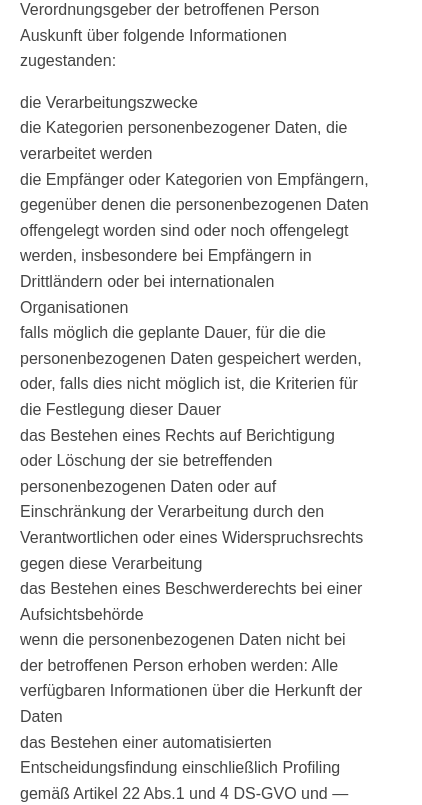
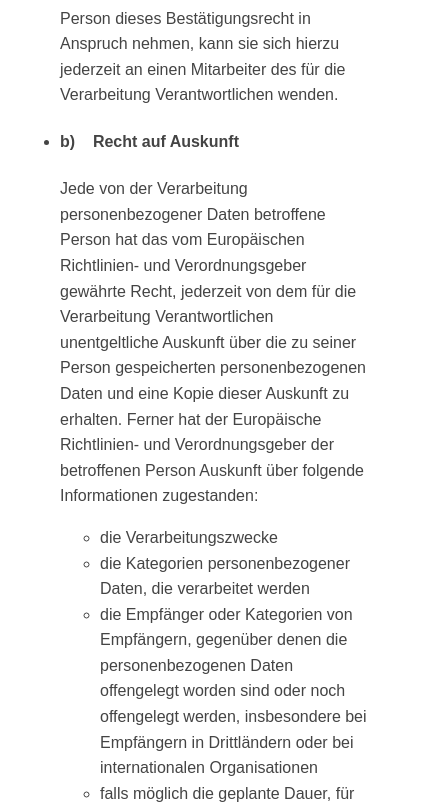
Before and after one commit to marcelbialas/monza-closed-landing, a React (Create React App) app: page /datenschutz in a window 390 px wide. Shown: the part 9759-10564 px from the top of the page, 422 px wide, since content can reach past the window. Built offline with nearby package versions, Linux system fonts and the light colour scheme.

Commit message:
removed css reset / fixed issue on mobile for vertical scrolling

```diff
--- a/src/App.css
+++ b/src/App.css
@@ -1,125 +1,3 @@
-/* http://meyerweb.com/eric/tools/css/reset/
-   v2.0 | 20110126
-   License: none (public domain)
-*/
-
-html,
-body,
-div,
-span,
-applet,
-object,
-iframe,
-blockquote,
-pre,
-a,
-abbr,
-acronym,
-address,
-big,
-cite,
-code,
-del,
-dfn,
-em,
-img,
-ins,
-kbd,
-q,
-s,
-samp,
-small,
-strike,
-strong,
-sub,
-sup,
-tt,
-var,
-b,
-u,
-i,
-center,
-dl,
-dt,
-dd,
-ol,
-ul,
-li,
-fieldset,
-form,
-label,
-legend,
-table,
-caption,
-tbody,
-tfoot,
-thead,
-tr,
-th,
-td,
-article,
-aside,
-canvas,
-details,
-embed,
-figure,
-figcaption,
-footer,
-header,
-hgroup,
-menu,
-nav,
-output,
-ruby,
-section,
-summary,
-time,
-mark,
-audio,
-video {
-  margin: 0;
-  padding: 0;
-  border: 0;
-  font-size: 100%;
-  font: inherit;
-  vertical-align: baseline;
-}
-/* HTML5 display-role reset for older browsers */
-article,
-aside,
-details,
-figcaption,
-figure,
-footer,
-header,
-hgroup,
-menu,
-nav,
-section {
-  display: block;
-}
-body {
-  line-height: 1;
-}
-ol,
-ul {
-  list-style: none;
-}
-blockquote,
-q {
-  quotes: none;
-}
-blockquote:before,
-blockquote:after,
-q:before,
-q:after {
-  content: "";
-  content: none;
-}
-table {
-  border-collapse: collapse;
-  border-spacing: 0;
-}
 body {
   font-family: "Space Grotesk Variable", sans-serif;
   font-weight: 500;
--- a/src/Datenschutz.js
+++ b/src/Datenschutz.js
@@ -927,8 +927,11 @@ const Datenschutz = () => {
         aktiver Teilnehmer des EU-US Data Privacy Frameworks, wodurch der
         korrekte und sichere Datentransfer personenbezogener Daten von
         EU-Bürgern in die USA geregelt wird. Mehr Informationen dazu finden Sie
-        auf
-        https://commission.europa.eu/document/fa09cbad-dd7d-4684-ae60-be03fcb0fddf_en.
+        auf{" "}
+        <a href="https://commission.europa.eu/document/fa09cbad-dd7d-4684-ae60-be03fcb0fddf_en">
+          https://commission.europa.eu/document/fa09cbad-dd7d-4684-ae60-be03fcb0fddf_en
+        </a>
+        .
         <br />
         <br />
         Zudem verwendet Google sogenannte Standardvertragsklauseln (= Art. 46.
@@ -943,7 +946,7 @@ const Datenschutz = () => {
         selbst wenn die Daten in den USA gespeichert, verarbeitet und verwaltet
         werden. Diese Klauseln basieren auf einem Durchführungsbeschluss der
         EU-Kommission. Sie finden den Beschluss und die entsprechenden
-        Standardvertragsklauseln u.a. hier:
+        Standardvertragsklauseln u.a. hier:{" "}
         <a
           href="https://eur-
         lex.europa.eu/eli/dec_impl/2021/914/oj?locale=de"
@@ -953,14 +956,13 @@ const Datenschutz = () => {
         <p>
           Die Google Ads Datenverarbeitungsbedingungen (Google Ads Data
           Processing Terms), welche auf die Standardvertragsklauseln verweisen,
-          finden Sie unter
-          <br />
+          finden Sie unter{" "}
           <a href="https://business.safety.google/intl/de/adsprocessorterms/">
             https://business.safety.google/intl/de/adsprocessorterms/
           </a>
         </p>
         Mehr über die Daten, die durch die Verwendung von Firebase verarbeitet
-        werden, erfahren Sie in der Privacy Policy auf
+        werden, erfahren Sie in der Privacy Policy auf{" "}
         <a href="https://policies.google.com/privacy?hl=de">
           https://policies.google.com/privacy?hl=de
         </a>
@@ -974,9 +976,15 @@ const Container = styled.div`
   max-width: 70vw;
   margin: 0 auto;
   padding: 20px;
+  overflow: hidden;
 
   @media screen and (max-width: 768px) {
-    max-width: 95vw;
+    max-width: 100%;
+    overflow-x: none;
+  }
+
+  a {
+    word-break: break-all;
   }
 `;
 
```
